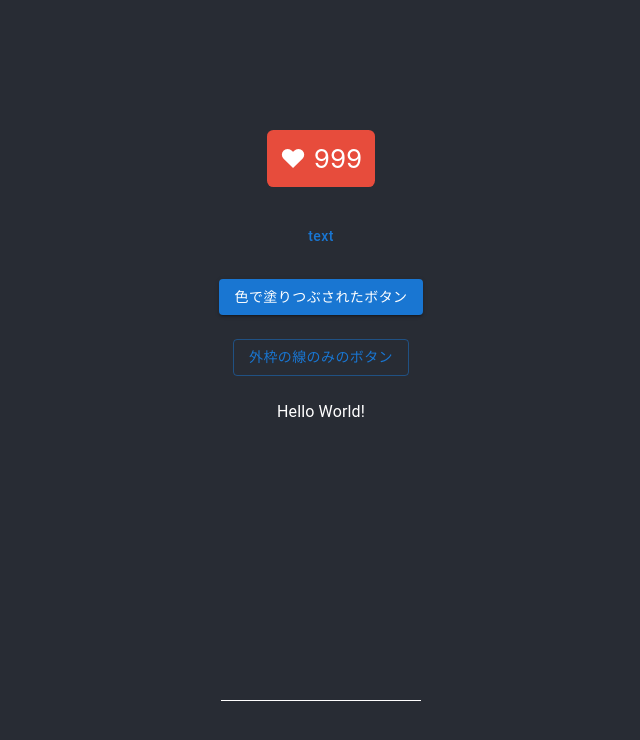
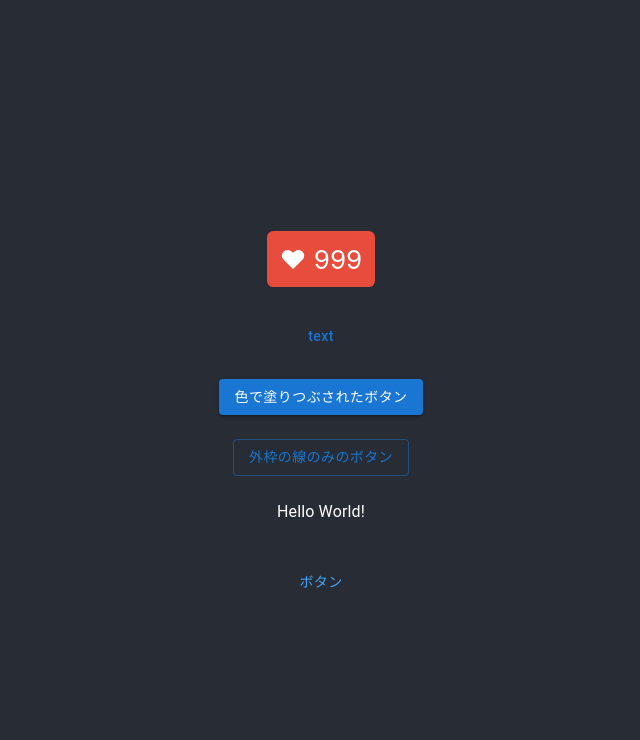
Before and after one commit to rikakohirata/react_typescript, a React (Create React App) app: page / in a window 1280 px wide. Shown: the top 740 px of the page, without its empty margins (319-959 px from the left). Built offline with nearby package versions, Linux system fonts and the light colour scheme.

Commit message:
MUI/createTheme, ThemeProvider をインポート

```diff
--- a/src/App.tsx
+++ b/src/App.tsx
@@ -2,13 +2,23 @@ import React, { useState } from "react";
 // import logo from "./logo.svg";
 import "./App.css";                               // cssをインポート
 import Button from '@mui/material/Button';        // Material UIのButtonをインポート
-import { Box, Typography } from '@mui/material';  // まとめてインポート
+import { Box, Typography, createTheme, ThemeProvider } from '@mui/material';  // まとめてインポート
 import styled from "@emotion/styled";             // emotionでCSSを調整
 
 // ボタンの中の文字を小文字にするため
-const TextButton = styled(Button)`
-  text-transform: none;
-`;
+const TextButton = styled(Button)
+    `text-transform: none;`;
+
+// ThemeProviderrのthemeプロパティに渡す
+const theme = createTheme({
+  palette: {
+      primary: {
+      main: "#42a5f5",
+      light: "#1976d2",
+      dark: "#1565c0",
+      },
+  }
+});
 
 function App() {
   return (
@@ -55,10 +65,9 @@ function App() {
             外枠の線のみのボタン
         </Button>
 
+        {/* Boxでコンポーネントをラップしスタイルを調整 */}
         <Box component="div" sx={{
-            height: 300,
-            width: 350,
-            borderBottom: 1,
+            mb: 3,
             ":hover": {
             opacity: ".8",
             },
@@ -68,6 +77,17 @@ function App() {
         }}>
             <Typography paragraph={true}>Hello World!</Typography>
         </Box>
+
+        {/* themeオブジェクトでオリジナルで定義したスタイルを使用 */}
+        <ThemeProvider theme={theme}>
+          <Box component="div">
+              <Button color="primary" sx={{
+                  color: theme.palette.primary.main,
+              }}>
+                  ボタン
+              </Button>
+          </Box>
+        </ThemeProvider>
       </header>
 
     </div>
```
